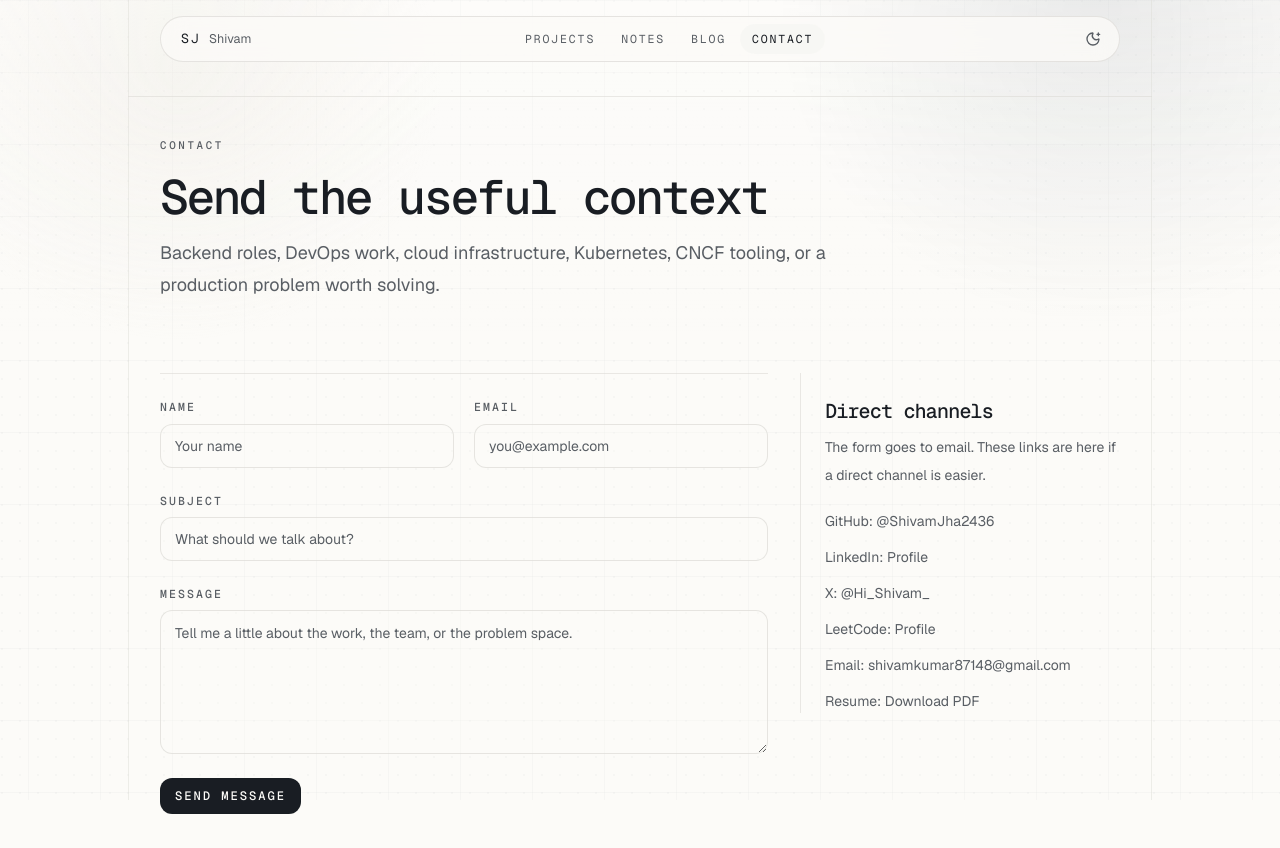
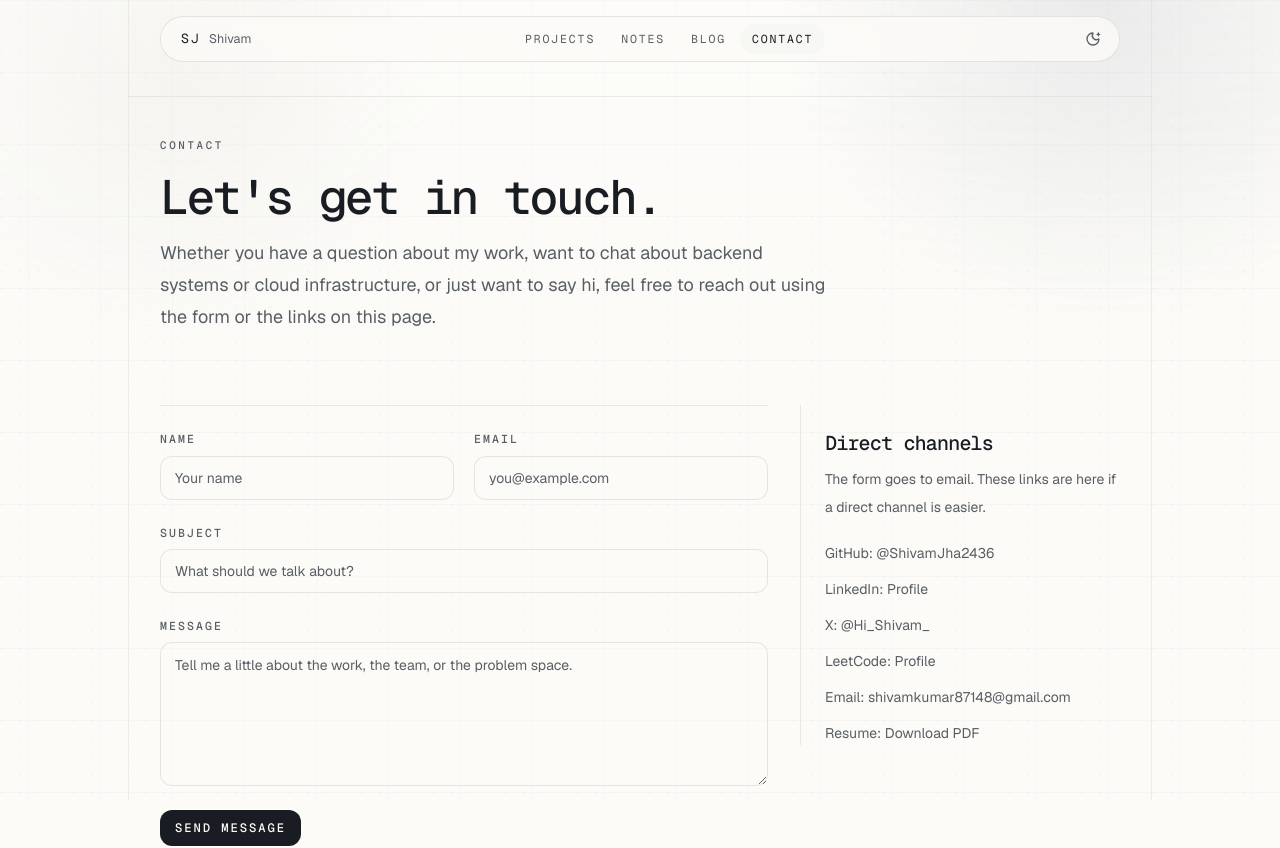
Before and after one commit to shivamx64/portfoliov2, a Next.js app: page /contact in a window 1280 px wide. Shown: the top 848 px of the page. Built offline with nearby package versions, Linux system fonts and the light colour scheme; no server answers.

Commit message:
minor changes
Signed-off-by: ShivamJha2436 <shivamkumar87148@gmail.com>

```diff
--- a/src/app/(marketing)/contact/page.tsx
+++ b/src/app/(marketing)/contact/page.tsx
@@ -14,8 +14,8 @@ export default function ContactPage() {
     <div className="space-y-8 pb-12">
       <PageHeader
         eyebrow="Contact"
-        title="Send the useful context"
-        description="Backend roles, DevOps work, cloud infrastructure, Kubernetes, CNCF tooling, or a production problem worth solving."
+        title="Let's get in touch."
+        description="Whether you have a question about my work, want to chat about backend systems or cloud infrastructure, or just want to say hi, feel free to reach out using the form or the links on this page."
       />
       <section className="content-width grid gap-8 lg:grid-cols-[minmax(0,1fr)_320px]">
         <ContactForm />
--- a/src/config/site.ts
+++ b/src/config/site.ts
@@ -91,7 +91,7 @@ export const siteConfig = {
       },
       {
         label: "Backend",
-        items: ["REST", "GraphQL", "gRPC", "Gin", "Fiber", "Node.js", "PostgreSQL"],
+        items: ["REST", "GraphQL", "gRPC", "Kafka", "Gin", "Fiber", "Node.js", "PostgreSQL"],
       },
       {
         label: "DevOps and delivery",
@@ -109,8 +109,8 @@ export const siteConfig = {
         ],
       },
       {
-        label: "CNCF and operations",
-        items: ["Kyverno", "Controllers", "Prometheus", "OpenTelemetry", "Grafana", "Policy engines"],
+        label: "CNCF and OSS",
+        items: ["Kyverno","Project Contour", "Meshery", "and exploring more..."],
       },
     ],
   },
```
